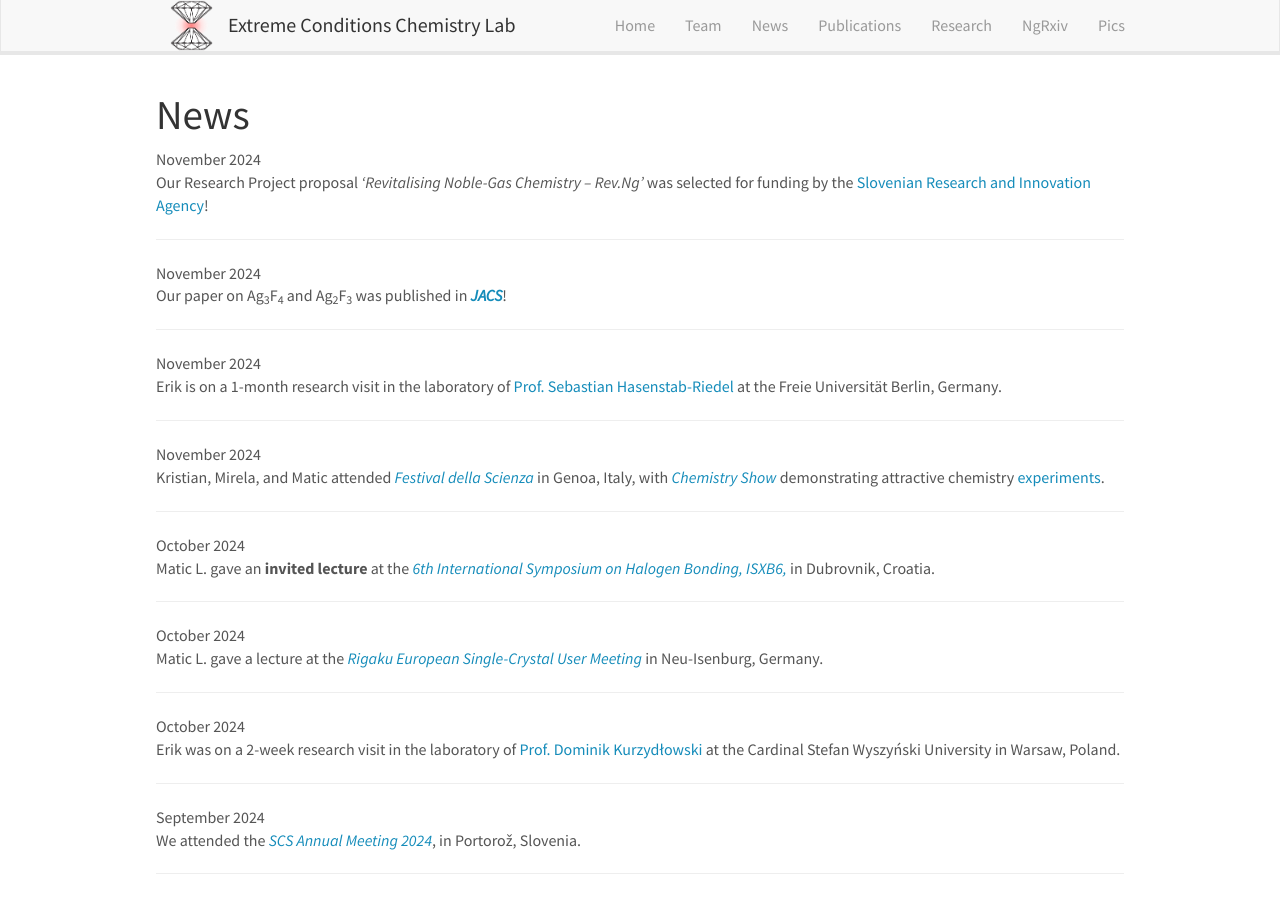
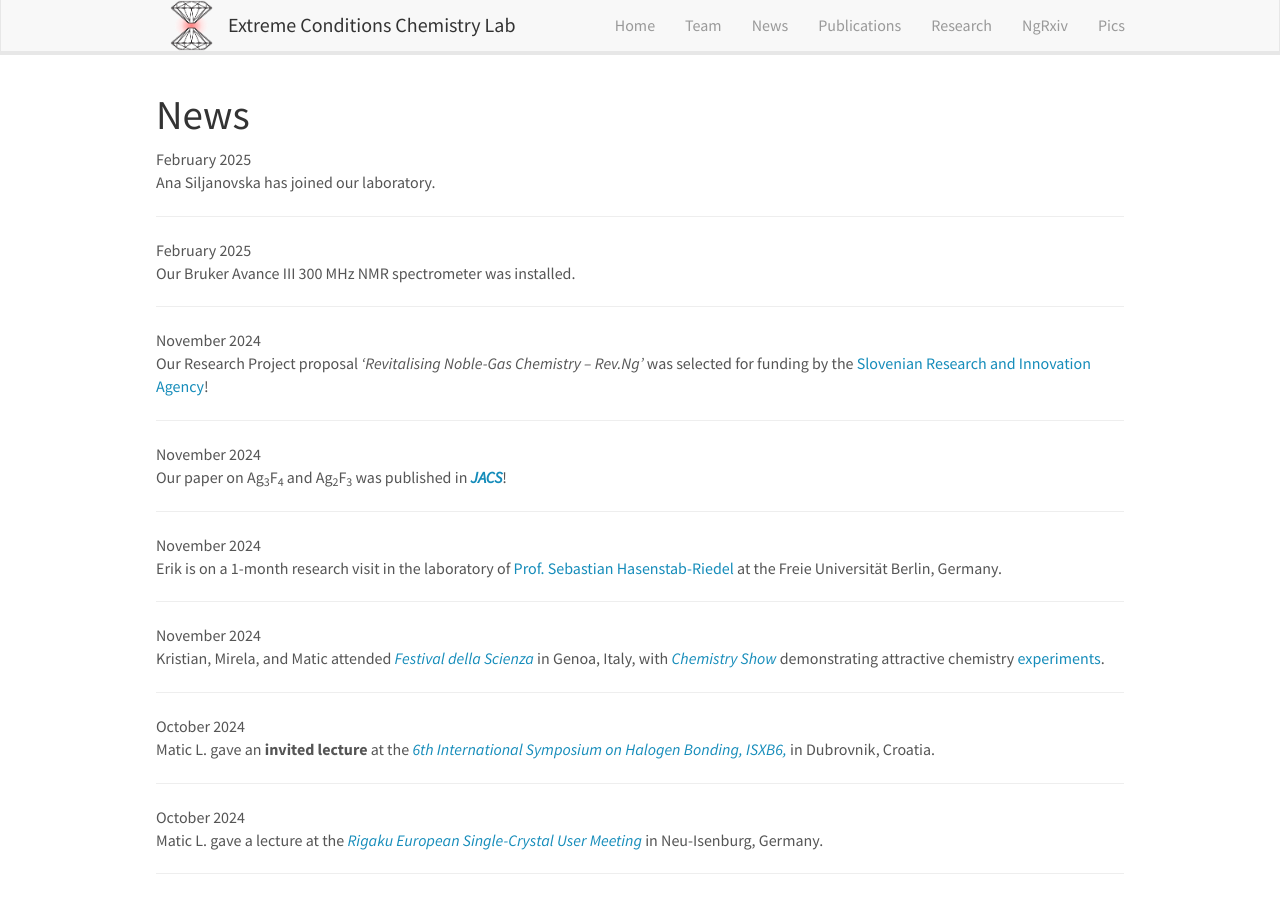
Before and after one commit to eccl-jsi/eccl-jsi.github.io, a Jekyll site: the page built from _pages/allnews.md, in a window 1280 px wide and 900 px high. Built offline with Jekyll 4.4.1, drawn with Linux system fonts in a browser that asks for light colours; nearby versions of some CDN libraries.

Commit message:
Update news.yml

```diff
--- a/_data/news.yml
+++ b/_data/news.yml
@@ -1,3 +1,9 @@
+- date: February 2025
+  headline: "Ana Siljanovska has joined our laboratory."
+
+- date: February 2025
+  headline: "Our Bruker Avance III 300 MHz NMR spectrometer was installed."
+
 - date: November 2024
   headline: "Our Research Project proposal <i>'Revitalising Noble-Gas Chemistry – Rev.Ng'</i> was selected for funding by the <a href='http://www.aris-rs.si/sl/progproj/rproj/rezultati/24/rezult-razp-rp-2024.asp'>Slovenian Research and Innovation Agency</a>!"
 
```
